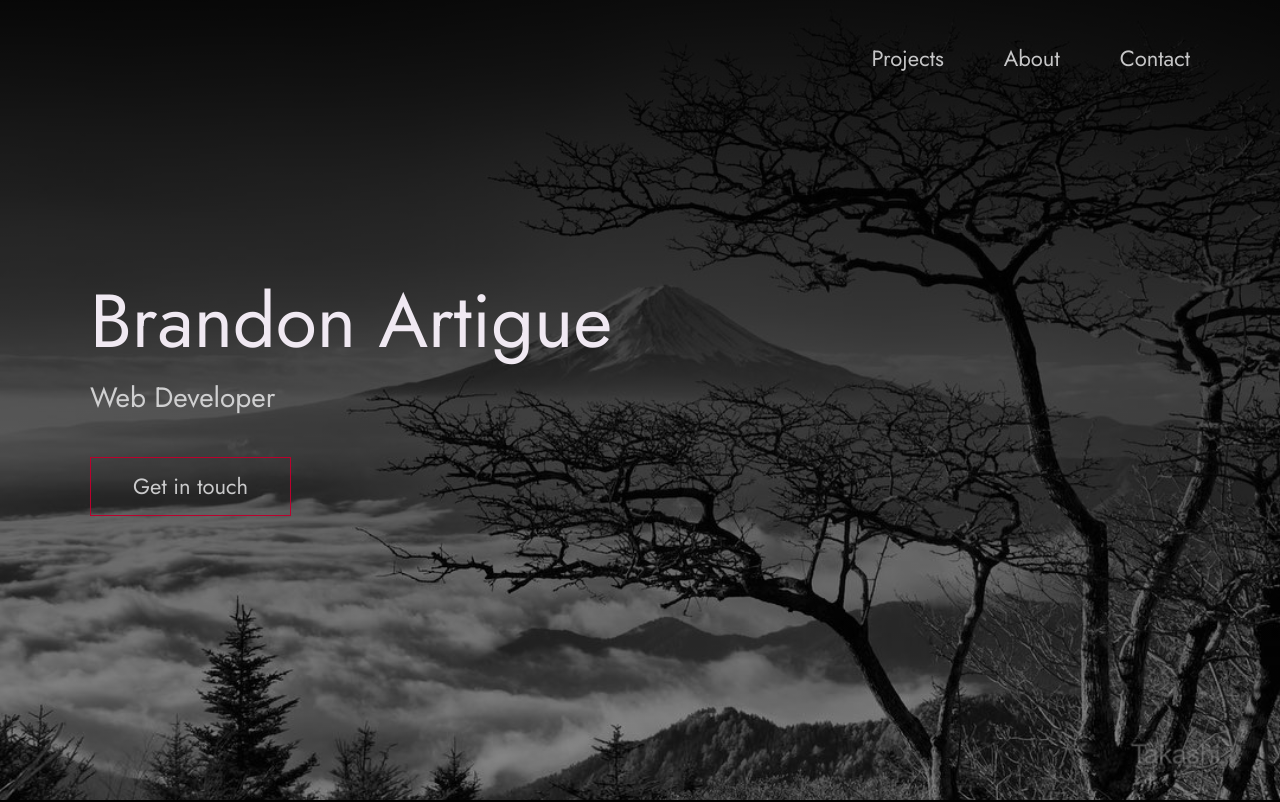
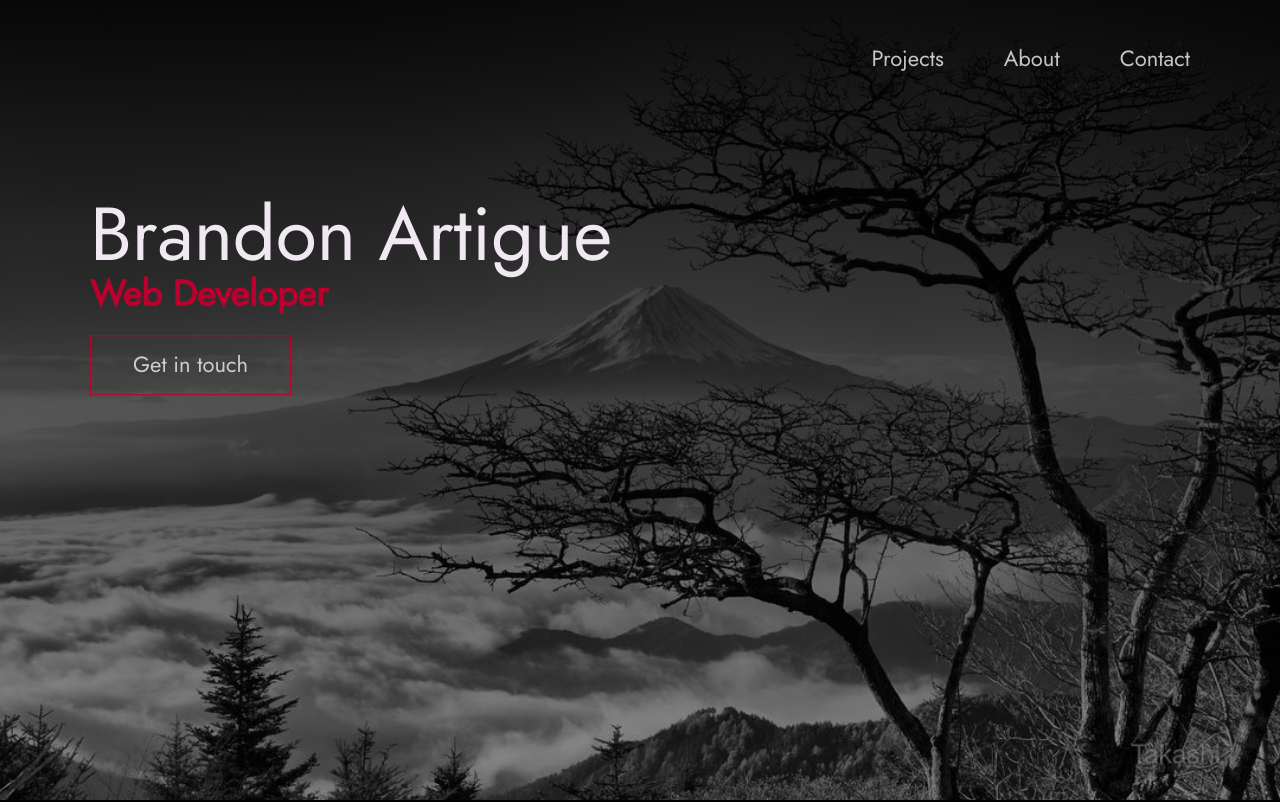
Before and after one commit to bartigue87/personal-portfolio, a plain HTML site: page index.html in a window 1280 px wide. Shown: the top 802 px of the page. Drawn offline with Linux system fonts and the light colour scheme; a script that the page names is missing.

Commit message:
style changes

```diff
--- a/index.css
+++ b/index.css
@@ -361,6 +361,11 @@ body:not(.user-is-tabbing) a:focus {
   color: #bc002d;
 }
 
+.artigue {
+  color: #bc002d;
+  font-weight: bold;
+}
+
 .nav__link:hover::after {
   right: 0;
   height: 2px;
@@ -384,7 +389,7 @@ body:not(.user-is-tabbing) a:focus {
 
 .header__text {
   position: absolute;
-  top: 50%;
+  top: 37%;
   transform: translateY(-50%);
 }
 
--- a/index.html
+++ b/index.html
@@ -59,7 +59,7 @@
           <span>Brandon Artigue</span>
         </h1>
         <!-- Put a small paragraph about yourself -->
-        <p>Web Developer</p>
+        <h3 class="artigue">Web Developer</h3>
         <a href="#contact" class="btn btn--red">Get in touch</a>
       </div>
     </div>
```
